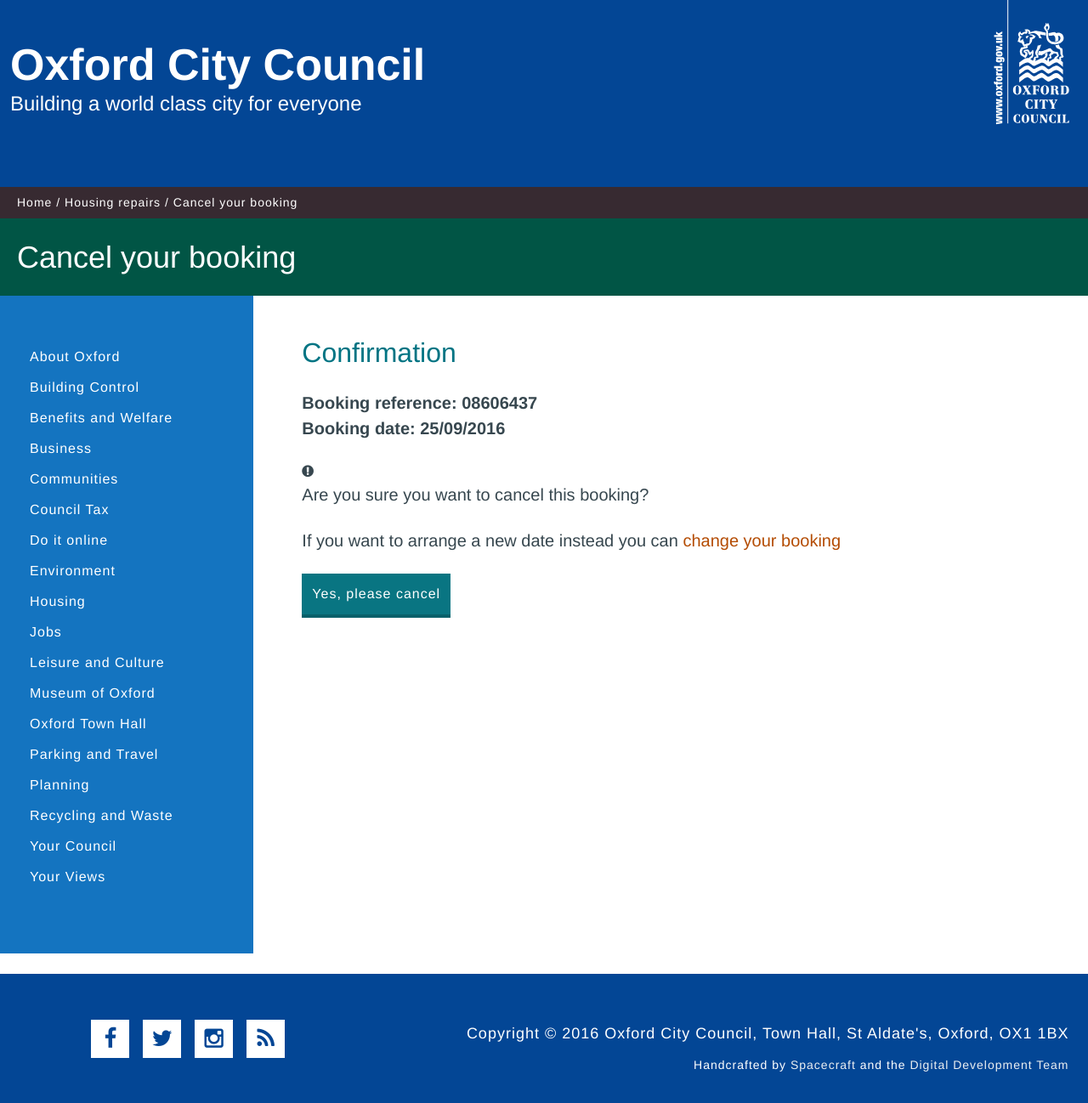
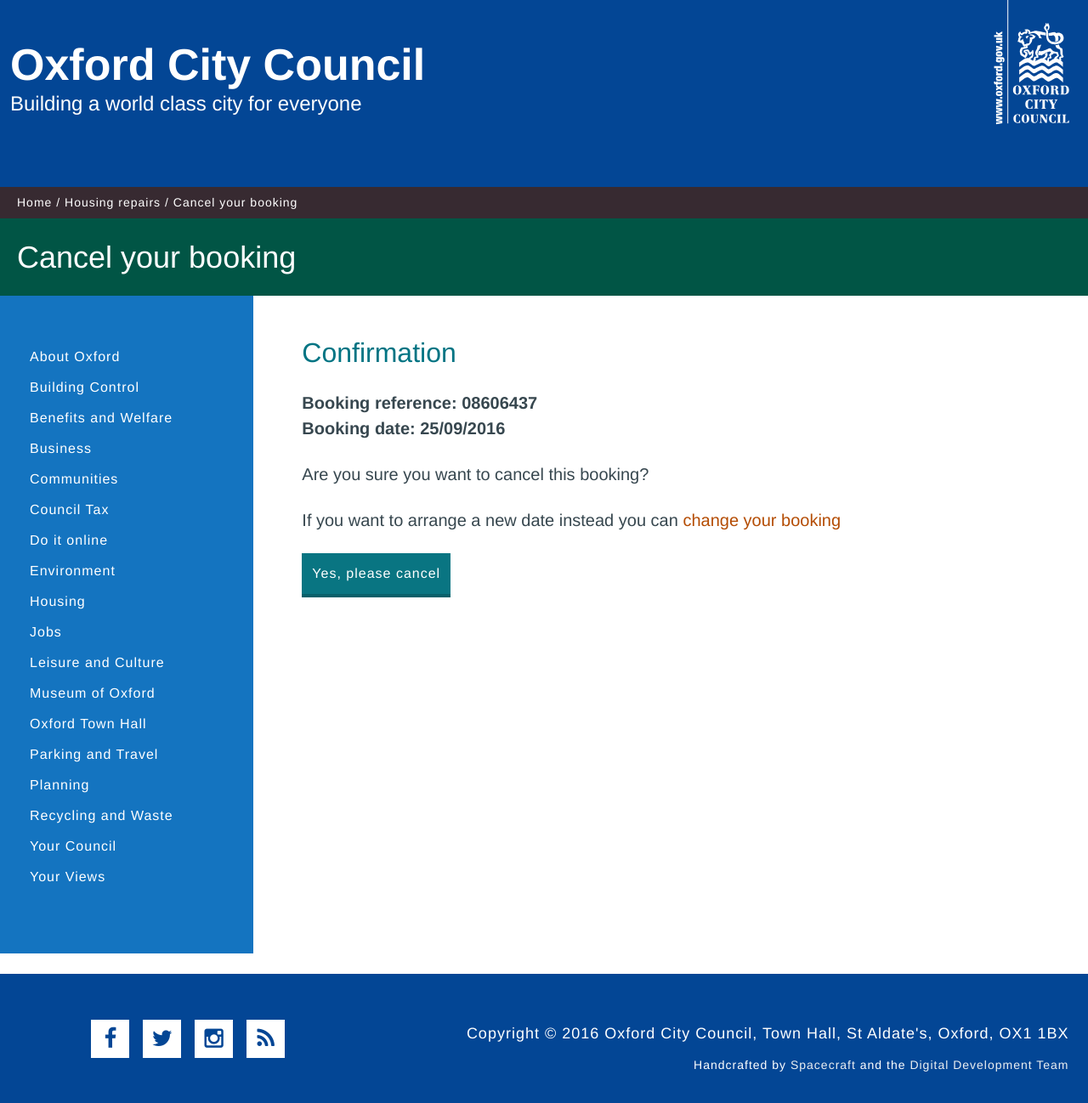
Before and after one commit to OxfordCityCouncil/OxfordCityCouncil.github.io, a Jekyll site: the page built from repairs/cancel.html, in a window 1280 px wide. Shown: the whole page at 85% size. Built offline with Jekyll 4.4.1, drawn with Linux system fonts in a browser that asks for light colours.

Commit message:
correction

```diff
--- a/repairs/cancel.html
+++ b/repairs/cancel.html
@@ -6,7 +6,7 @@
 <p><strong>Booking reference: 08606437</br>
   Booking date: 25/09/2016</strong></p>
 
-<i class="fa fa-exclamation-circle"></i><p>Are you sure you want to cancel this booking?</p>
+<p>Are you sure you want to cancel this booking?</p>
 <p>If you want to arrange a new date instead you can <a href="/repairs/change.html">change your booking</a><p>
 
 <p><a class="button" href="cancel-confirm.html">Yes, please cancel</a></p>
```
